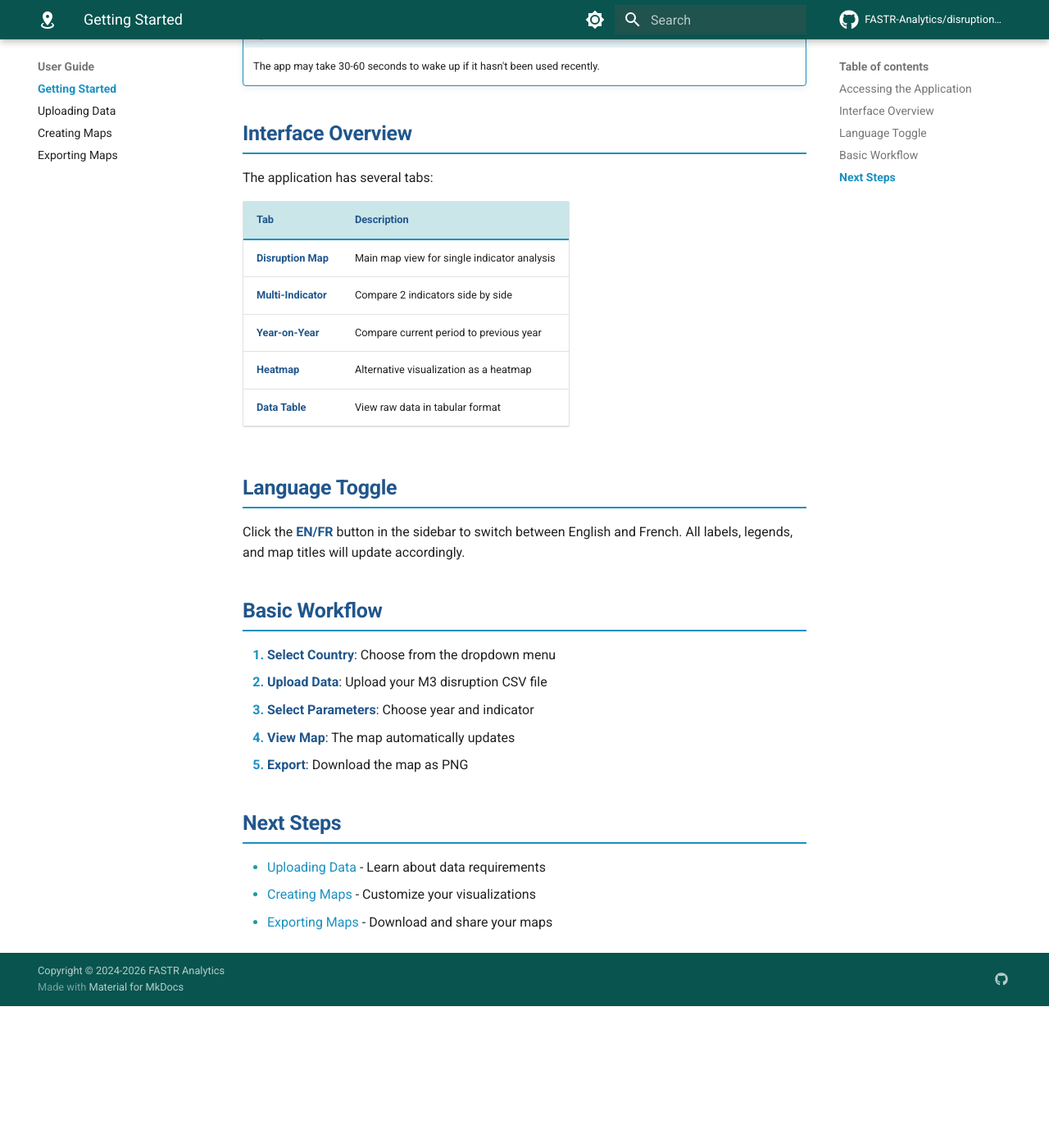
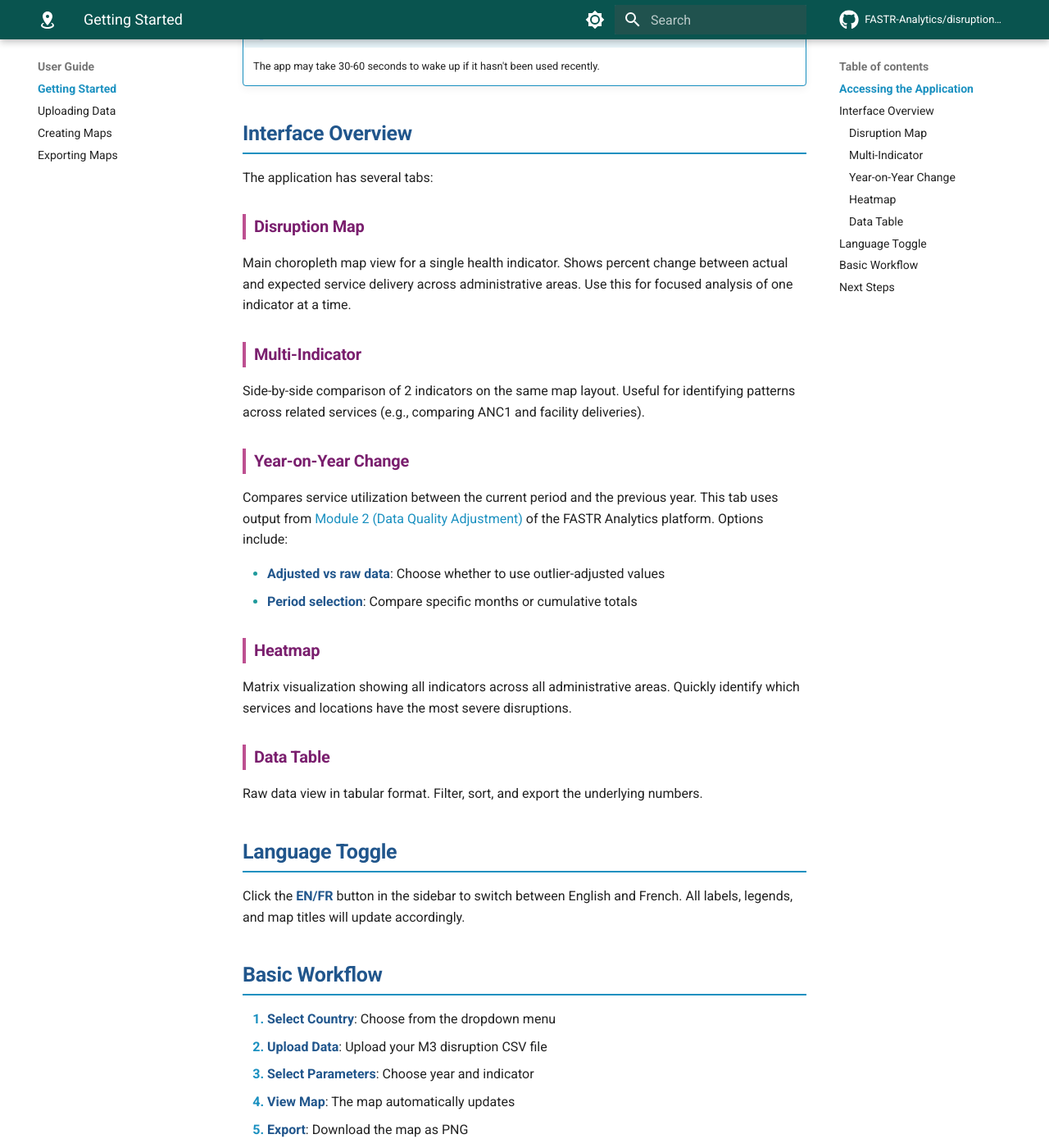
Before and after one commit to FASTR-Analytics/disruption-mapping, an MkDocs documentation site: the page built from docs/user-guide/getting-started.md, in a window 1280 px wide and 1400 px high, scrolled down 432 px. Shown: the whole window at 82% size. Built offline with MkDocs 1.6.1 and Material for MkDocs 9.7.7, drawn with Linux system fonts in a browser that asks for light colours; comment, search, counter and statistics services are not loaded; before the commit the page ends 1659 px from its top, so only the background shows below that.

Commit message:
Improve tab documentation, add FASTR platform links, reorder countries
Co-Authored-By: Claude Opus 4.5 <noreply@anthropic.com>

```diff
--- a/docs/user-guide/getting-started.md
+++ b/docs/user-guide/getting-started.md
@@ -15,13 +15,28 @@ The application is hosted on Hugging Face Spaces:
 
 The application has several tabs:
 
-| Tab | Description |
-|-----|-------------|
-| **Disruption Map** | Main map view for single indicator analysis |
-| **Multi-Indicator** | Compare 2 indicators side by side |
-| **Year-on-Year** | Compare current period to previous year |
-| **Heatmap** | Alternative visualization as a heatmap |
-| **Data Table** | View raw data in tabular format |
+### Disruption Map
+
+Main choropleth map view for a single health indicator. Shows percent change between actual and expected service delivery across administrative areas. Use this for focused analysis of one indicator at a time.
+
+### Multi-Indicator
+
+Side-by-side comparison of 2 indicators on the same map layout. Useful for identifying patterns across related services (e.g., comparing ANC1 and facility deliveries).
+
+### Year-on-Year Change
+
+Compares service utilization between the current period and the previous year. This tab uses output from [Module 2 (Data Quality Adjustment)](https://fastr-analytics.github.io/fastr-resource-hub/05_data_quality_adjustment/) of the FASTR Analytics platform. Options include:
+
+- **Adjusted vs raw data**: Choose whether to use outlier-adjusted values
+- **Period selection**: Compare specific months or cumulative totals
+
+### Heatmap
+
+Matrix visualization showing all indicators across all administrative areas. Quickly identify which services and locations have the most severe disruptions.
+
+### Data Table
+
+Raw data view in tabular format. Filter, sort, and export the underlying numbers.
 
 ## Language Toggle
 
```
Also changed, not shown: docs/index.md (+7 -2 lines).
